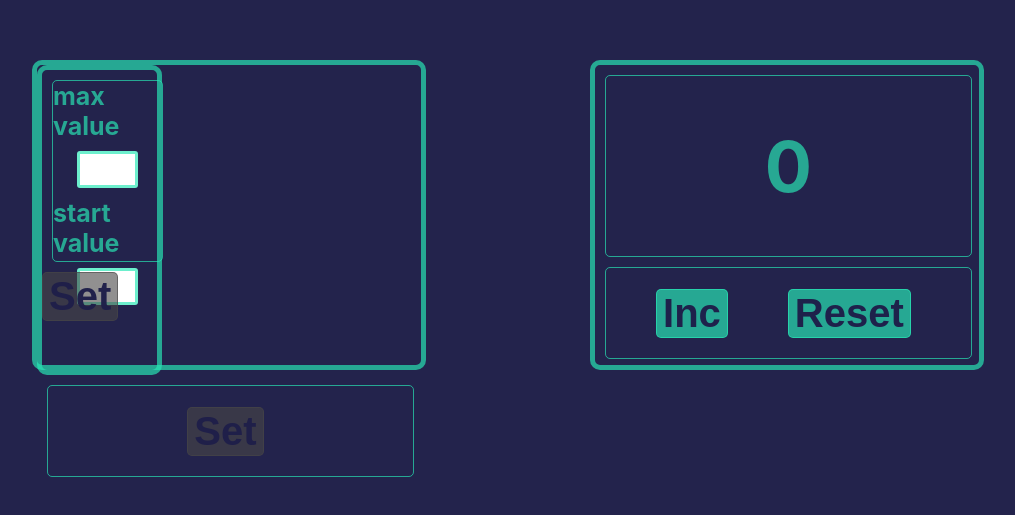
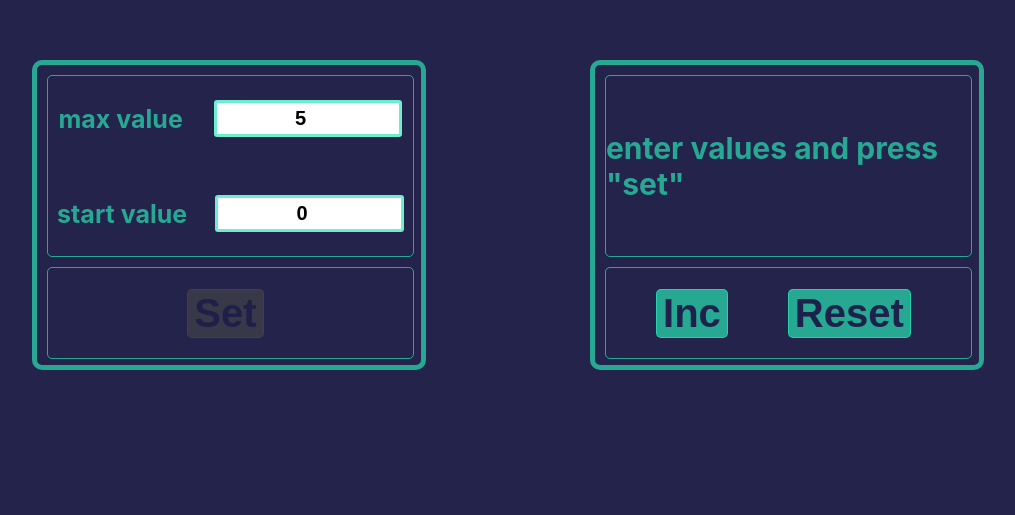
Before and after one commit to DinaLysenko/counter, a React (Create React App) app: page / in a window 1280 px wide. Shown: the part 185-700 px from the top of the page, without its empty margins (132-1147 px from the left). Built offline with nearby package versions, Linux system fonts and the light colour scheme.

Commit message:
refactor code

```diff
--- a/src/App.css
+++ b/src/App.css
@@ -5,10 +5,21 @@
     align-items: center;
     flex-wrap: wrap;
 }
-
 .wrapper {
     width: 30%;
     height: 300px;
     border-radius: 10px;
     border: 5px solid rgba(41, 232, 181, 0.68);
 }
+.buttonWrapper {
+    display: flex;
+    flex-direction: row;
+    justify-content: space-evenly;
+    flex-wrap: wrap;
+    align-items: center;
+    border: 1px solid rgba(41, 232, 181, 0.68);
+    height: 30%;
+    width: 95%;
+    margin: 10px;
+    border-radius: 5px;
+}
--- a/src/App.tsx
+++ b/src/App.tsx
@@ -1,44 +1,40 @@
 import React, {useState} from 'react';
 import './App.css';
 import {Counter} from './components/counter/Counter';
-import {Button} from './components/button/Button';
-import s from './components/button/Button.module.css'
+
+
 import {CounterSettings} from './components/counterSettings/CounterSettings';
 
 
 function App() {
-    const minCount = 0
-    const maxCount = 5
-    let [count, setCount] = useState(minCount)
-    const onIncHandler = () => {
-        if (count < maxCount) {
-            setCount(count += 1)
-
-        }
-    }
-    const onResHandler = () => {
-        setCount(minCount)
-
+    let [startValue, setStartValue] = useState(0)
+    let [maxValue, setMaxValue] = useState(5)
+    const[disabledButton, setDisabledButton]=useState(true)
+    let [countStartValue, setCountStartValue]=useState(0)
+    let [countEndValue, setCountEndValue]=useState(0)
+    // const onIncHandler = () => {
+    //
+    //         setMaxValue(startValue += 1)
+    //
+    //
+    // }
+    // const onResHandler = () => {
+    //     setMaxValue(startValue)
+    //
+    // }
+    const onClickSetButton = () => {
+        setDisabledButton(!disabledButton)
+        setCountStartValue(startValue)
+        setCountEndValue(maxValue)
     }
 
     return (
         <div className={'app'}>
-            <div className={'wrapper'}>
-                <CounterSettings/>
-                <div className={s.buttonWrapper}>
-                    <Button name={'Set'} onClick={onIncHandler} disabled={true}/>
-                </div>
-            </div>
-            <div className={'wrapper'}>
-                <Counter count={count} maxCount={maxCount}/>
-                <div className={s.buttonWrapper}>
-                    <Button name={'Inc'} onClick={onIncHandler} disabled={count === maxCount}/>
-                    <Button name={'Reset'} onClick={onResHandler}/>
-                </div>
-            </div>
+            <CounterSettings startValue={startValue} maxValue={maxValue} setMaxValue={setMaxValue}
+                             setStartValue={setStartValue} disabledButton={disabledButton} setDisabledButton={setDisabledButton} onClickSetButton={onClickSetButton}/>
+            <Counter startValue={startValue} maxCount={maxValue} countStartValue={countStartValue} countEndValue={countEndValue}/>
         </div>
-    )
-        ;
+    );
 }
 
 export default App;
--- a/src/components/button/Button.module.css
+++ b/src/components/button/Button.module.css
@@ -1,15 +1,4 @@
-.buttonWrapper {
-    display: flex;
-    flex-direction: row;
-    justify-content: space-evenly;
-    flex-wrap: wrap;
-    align-items: center;
-    border: 1px solid rgba(41, 232, 181, 0.68);
-    height: 30%;
-    width: 95%;
-    margin: 10px;
-    border-radius: 5px;
-}
+
 
 .btn {
     background-color: rgba(41, 232, 181, 0.68);
--- a/src/components/counter/Counter.module.css
+++ b/src/components/counter/Counter.module.css
@@ -18,3 +18,7 @@
 .default {
     color: rgba(41, 232, 181, 0.68);
 }
+.textMessage{
+    font-size: 30px;
+    color: rgba(41, 232, 181, 0.68);
+}
--- a/src/components/counter/Counter.tsx
+++ b/src/components/counter/Counter.tsx
@@ -1,24 +1,35 @@
-import React from 'react';
+import React, {useState} from 'react';
 import s from './Counter.module.css'
+import {Button} from '../button/Button';
+import '../../App.css';
 
-type CounterType={
-    count: number
+type CounterType = {
+    startValue: number
     maxCount: number
+    countStartValue: number
+    countEndValue: number
 }
 
-export const Counter:React.FC<CounterType> = (props) => {
-    const{count, maxCount}=props
-    const countStyle=`${s.counter} ${count===maxCount? s.red:s.default}`
+export const Counter: React.FC<CounterType> = (props) => {
+    const {startValue, maxCount, countStartValue, countEndValue} = props
+
+    const countStyle = `${s.counter} ${startValue === maxCount ? s.red : s.default}`
+    const textMesageStyle = `${s.textMessage} ${s.counter}`
     return (
-            <div className={countStyle}>{count}</div>
+        <div className={'wrapper'}>
+            {startValue != countStartValue || maxCount != countEndValue ?
+                <div className={textMesageStyle}>{'enter values and press "set"'}</div> :
+                startValue === countStartValue ? <div className={countStyle}>{startValue}</div> :
+                    <div className={countStyle}>{countStartValue}</div>}
+            <div className={'buttonWrapper'}>
+                <Button name={'Inc'} onClick={() => {
+                }} disabled={startValue === maxCount}/>
+                <Button name={'Reset'} onClick={() => {
+                }}/>
+            </div>
+        </div>
     );
 };
-
-
-
-
-
-
 
 
 // import React, {useState} from 'react';
```
